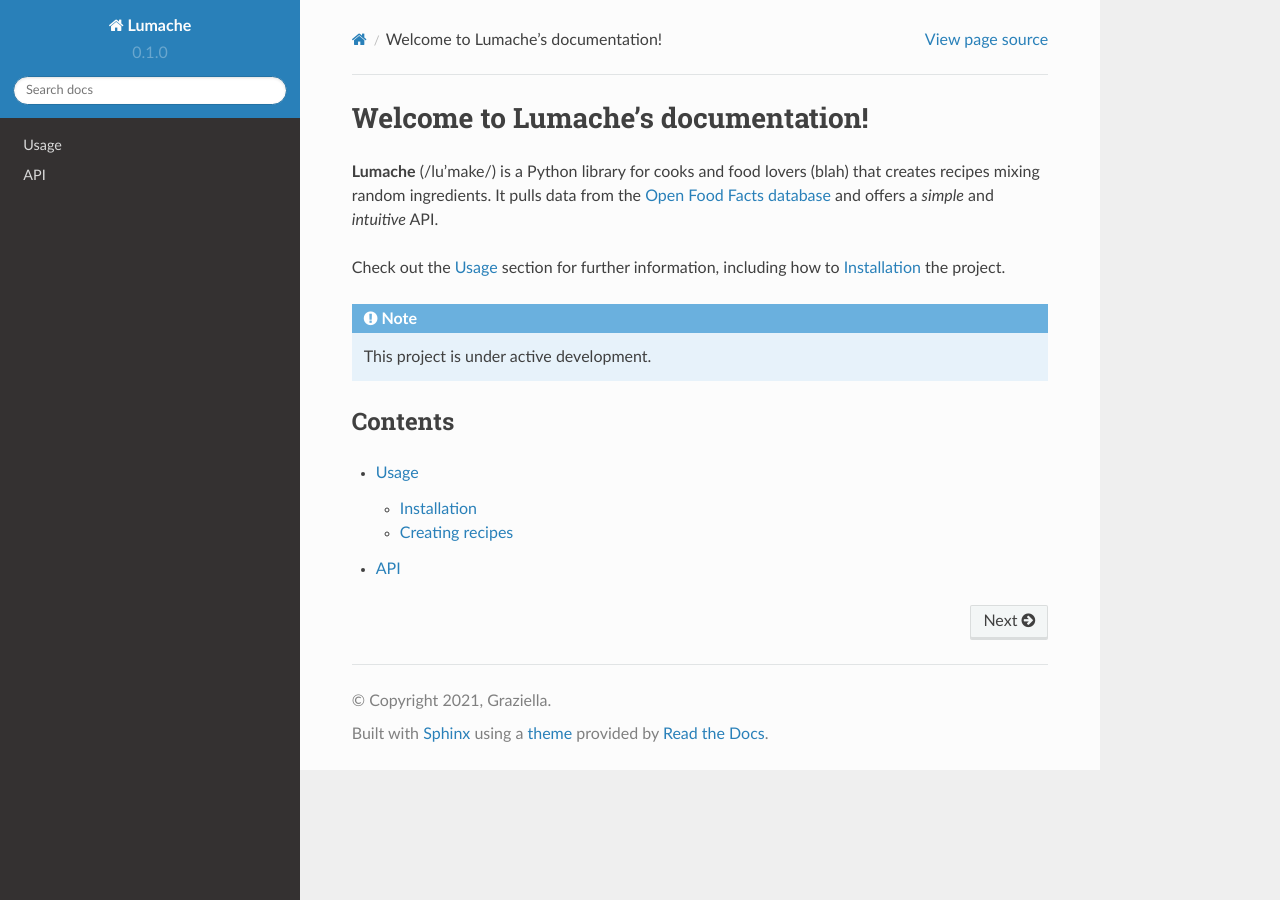
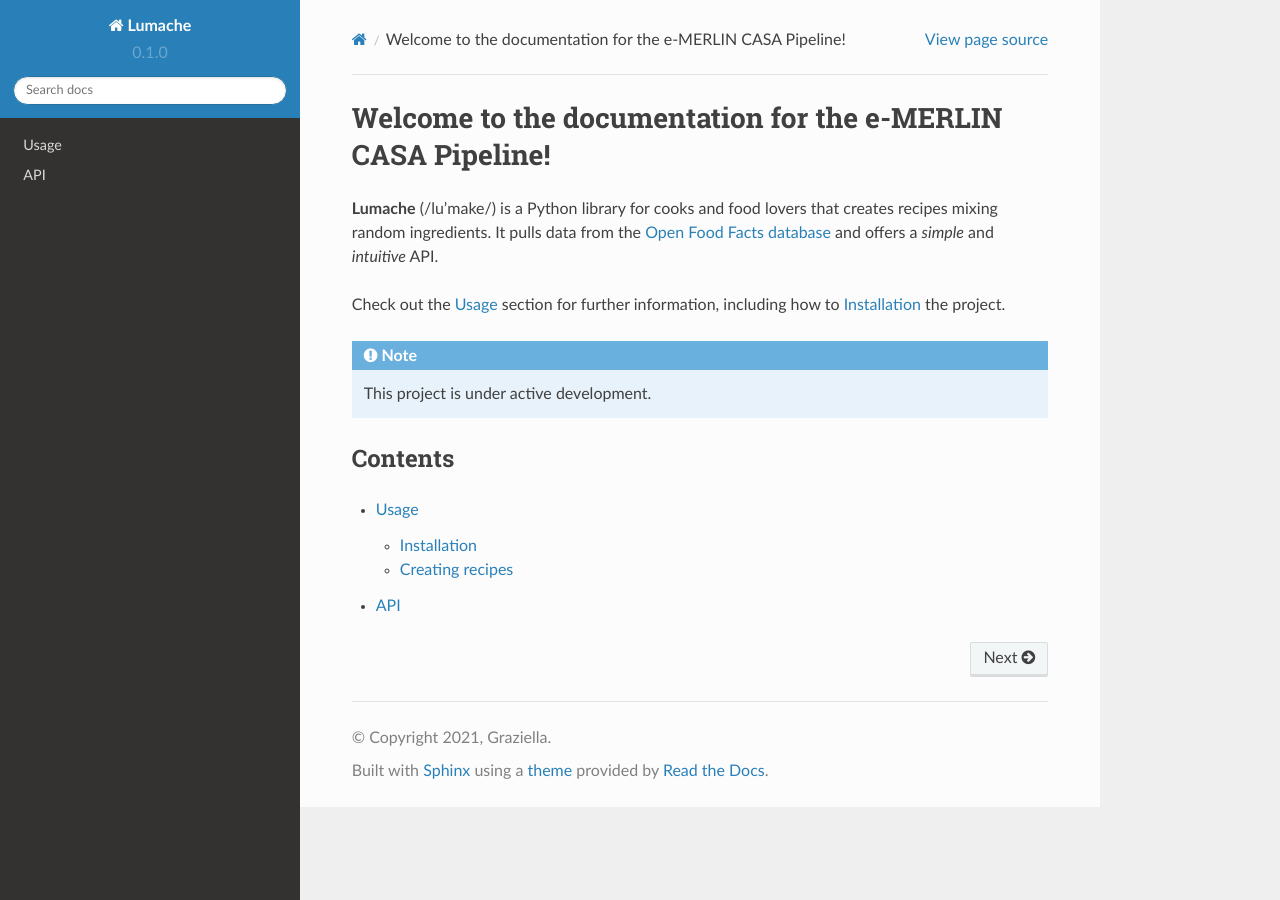
Before and after one commit to DRAWilliams/e-MERLIN-Pipeline-Documentation, a Sphinx documentation site: the page built from docs/source/index.rst, in a window 1280 px wide. Built offline with Sphinx 7.4.7 and the Read the Docs theme 2.0.0, drawn with Linux system fonts in a browser that asks for light colours.

Commit message:
Update index.rst

```diff
--- a/docs/source/index.rst
+++ b/docs/source/index.rst
@@ -1,7 +1,7 @@
-Welcome to Lumache's documentation!
-===================================
+Welcome to the documentation for the e-MERLIN CASA Pipeline!
+============================================================
 
-**Lumache** (/lu'make/) is a Python library for cooks and food lovers (blah)
+**Lumache** (/lu'make/) is a Python library for cooks and food lovers
 that creates recipes mixing random ingredients.
 It pulls data from the `Open Food Facts database <https://world.openfoodfacts.org/>`_
 and offers a *simple* and *intuitive* API.
```
